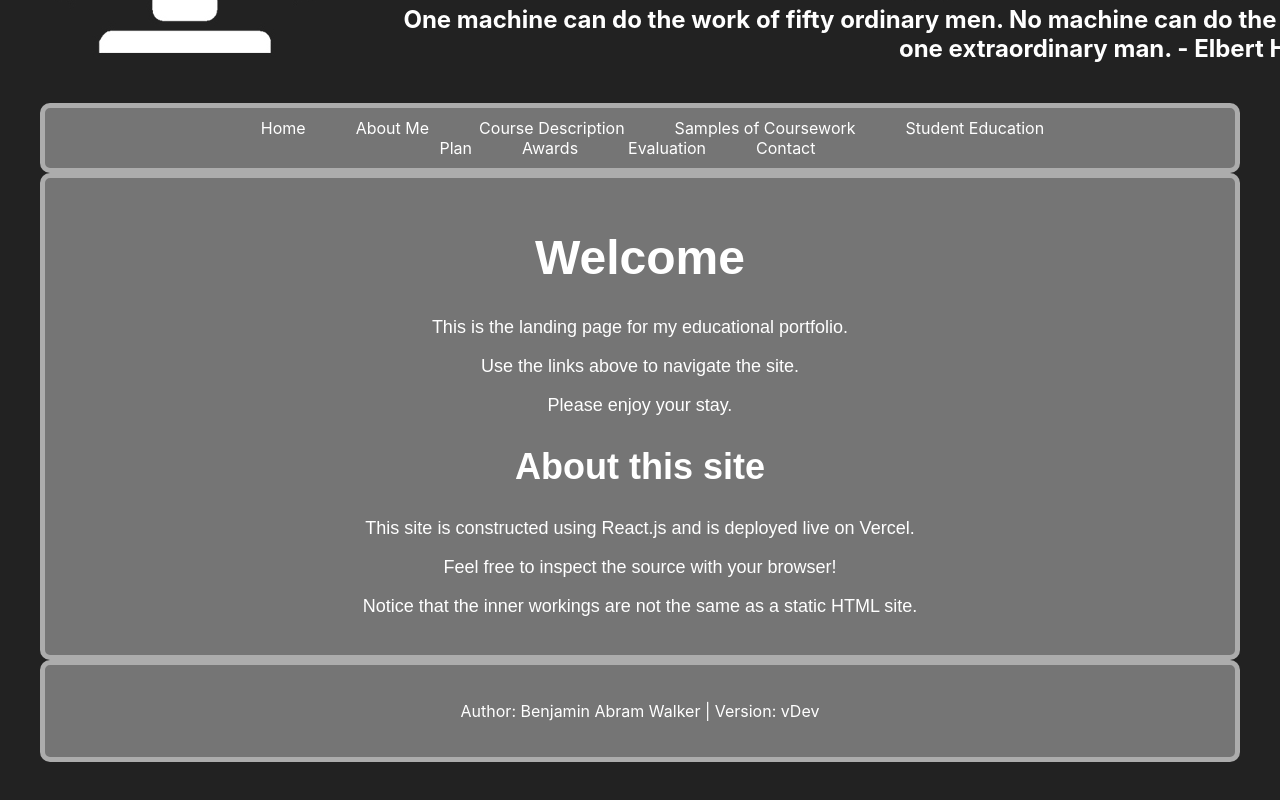
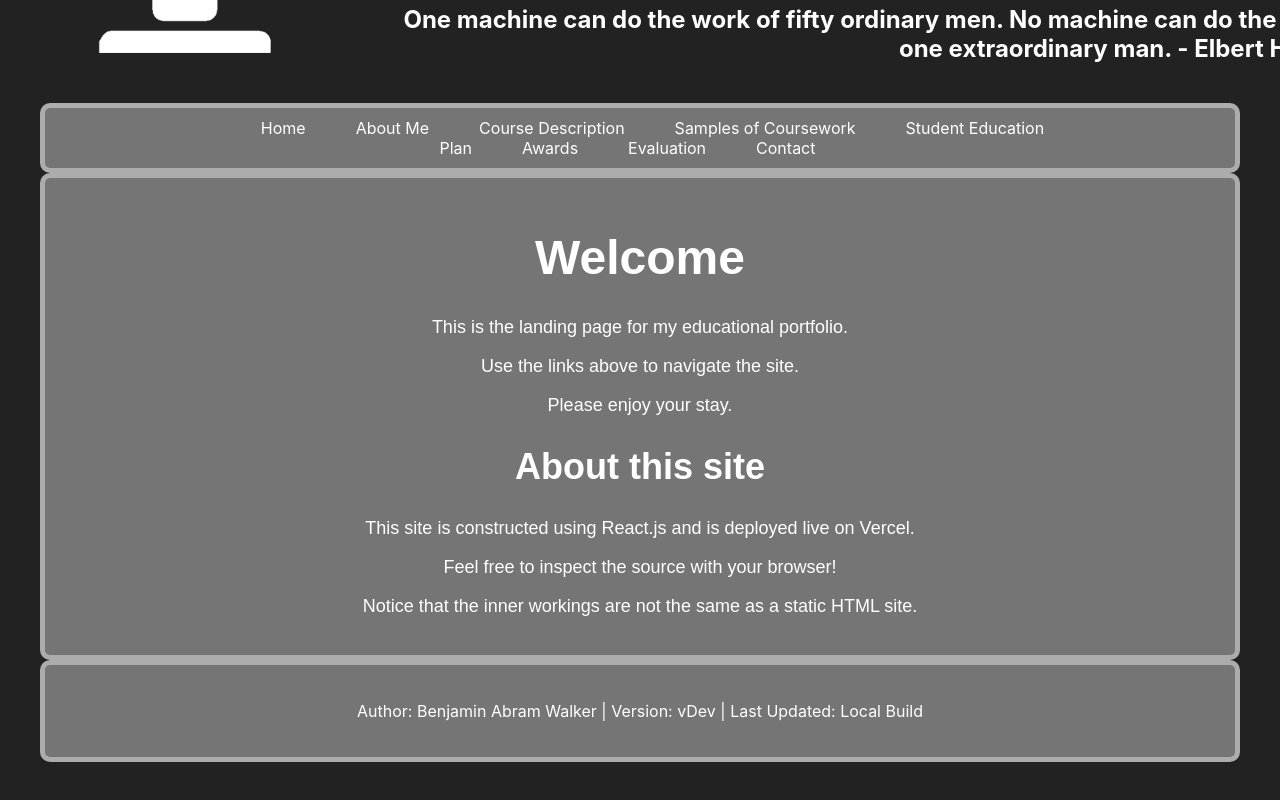
Before and after one commit to awalk014/portfolio-site, a React (Create React App) app: page / in a window 1280 px wide. Shown: the part 266-1066 px from the top of the page. Built offline with nearby package versions, Linux system fonts and the light colour scheme.

Commit message:
Added the timestamp of the build date to my footer.

```diff
--- a/package.json
+++ b/package.json
@@ -23,7 +23,7 @@
   },
   "scripts": {
     "start": "react-scripts start",
-    "build": "react-scripts build",
+    "build": "export REACT_APP_BUILD_DATE=$(date -u -d @$VERCEL_GIT_COMMIT_TIMESTAMP +'%Y-%m-%dT%H:%M:%SZ') && react-scripts build",
     "test": "react-scripts test",
     "eject": "react-scripts eject"
   },
--- a/src/components/Footer.js
+++ b/src/components/Footer.js
@@ -2,15 +2,20 @@ import React from "react";
 
 // Convert to functional component for easier access to process.env
 function Footer() {
-    // Read the environment variable injected during build
+    // Read environment variables injected during build
     // Use slice(0, 7) to get the short SHA. Provide a fallback if not set.
     const version = process.env.REACT_APP_GIT_SHA
         ? `v${process.env.REACT_APP_GIT_SHA.slice(0, 7)}`
         : 'vDev'; // Fallback for local development if var isn't set
 
+    // Read the build date environment variable. Provide a fallback.
+    const buildDate = process.env.REACT_APP_BUILD_DATE
+        ? new Date(process.env.REACT_APP_BUILD_DATE).toLocaleDateString() // Format the date nicely
+        : 'Local Build'; // Fallback for local development
+
     return (
         <footer>
-            <p>Author: Benjamin Abram Walker | Version: {version}</p>
+            <p>Author: Benjamin Abram Walker | Version: {version} | Last Updated: {buildDate}</p>
         </footer>
     );
 }
```
